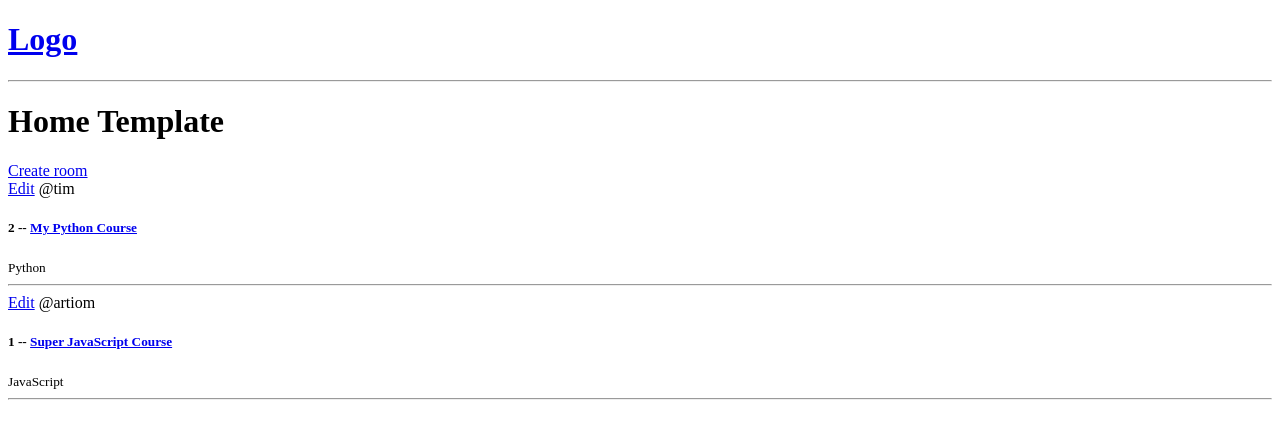
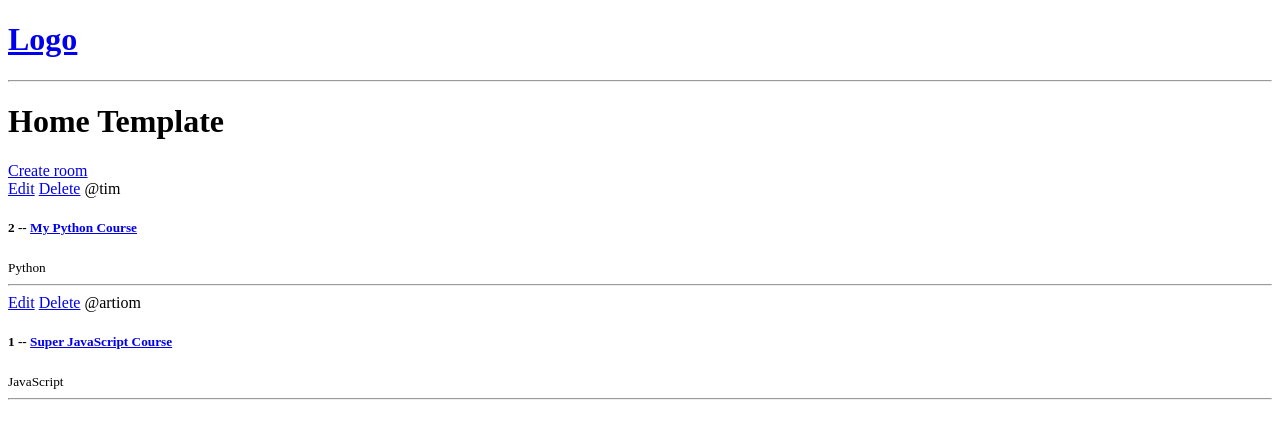
Before and after one commit to ArtiomNosov/Python-Django-7-Hour-Course-Traversy-Media, a Django app: page / in a window 1280 px wide. Shown: the top 439 px of the page. Run offline with Django 4.2, Linux system fonts and the light colour scheme; data comes from the database, SQL or seed files in the repository; both versions use the stored data as it was after the commit.

Commit message:
Add deleteFrom to views

```diff
--- a/studybud/base/templates/base/home.html
+++ b/studybud/base/templates/base/home.html
@@ -9,6 +9,7 @@
         {% for room in rooms %}
         <div>
             <a href="{% url 'update-room' room.id %}">Edit</a>
+            <a href="{% url 'delete-room' room.id %}">Delete</a>
             <span>@{{room.host.username}}</span>
             <h5>{{room.id}} -- <a href={% url 'room' room.id %}>{{room.name}}</a></h5>
             <small>{{room.topic.name}}</small>
--- a/studybud/base/urls.py
+++ b/studybud/base/urls.py
@@ -7,5 +7,6 @@ urlpatterns = [
 
     path('create-room/', views.createRoom, name="create-room"),
     path('update-room/<str:pk>/', views.updateRoom, name="update-room"),
+    path('delete-room/<str:pk>/', views.deleteRoom, name="delete-room"),
 
 ]
--- a/studybud/base/views.py
+++ b/studybud/base/views.py
@@ -41,3 +41,11 @@ def updateRoom(request, pk):
 
     context = {'form': form}
     return render(request, 'base/room_form.html', context)
+
+def deleteRoom(request, pk):
+    room = Room.objects.get(id=pk)
+    if request.method == 'POST':
+        room.delete()
+        return redirect('home')
+    context = {'obj': room}
+    return render(request, 'base/delete.html', context)
```
Also changed, not shown: studybud/base/templates/base/delete.html (added, +12 -0 lines), studybud/db.sqlite3.
